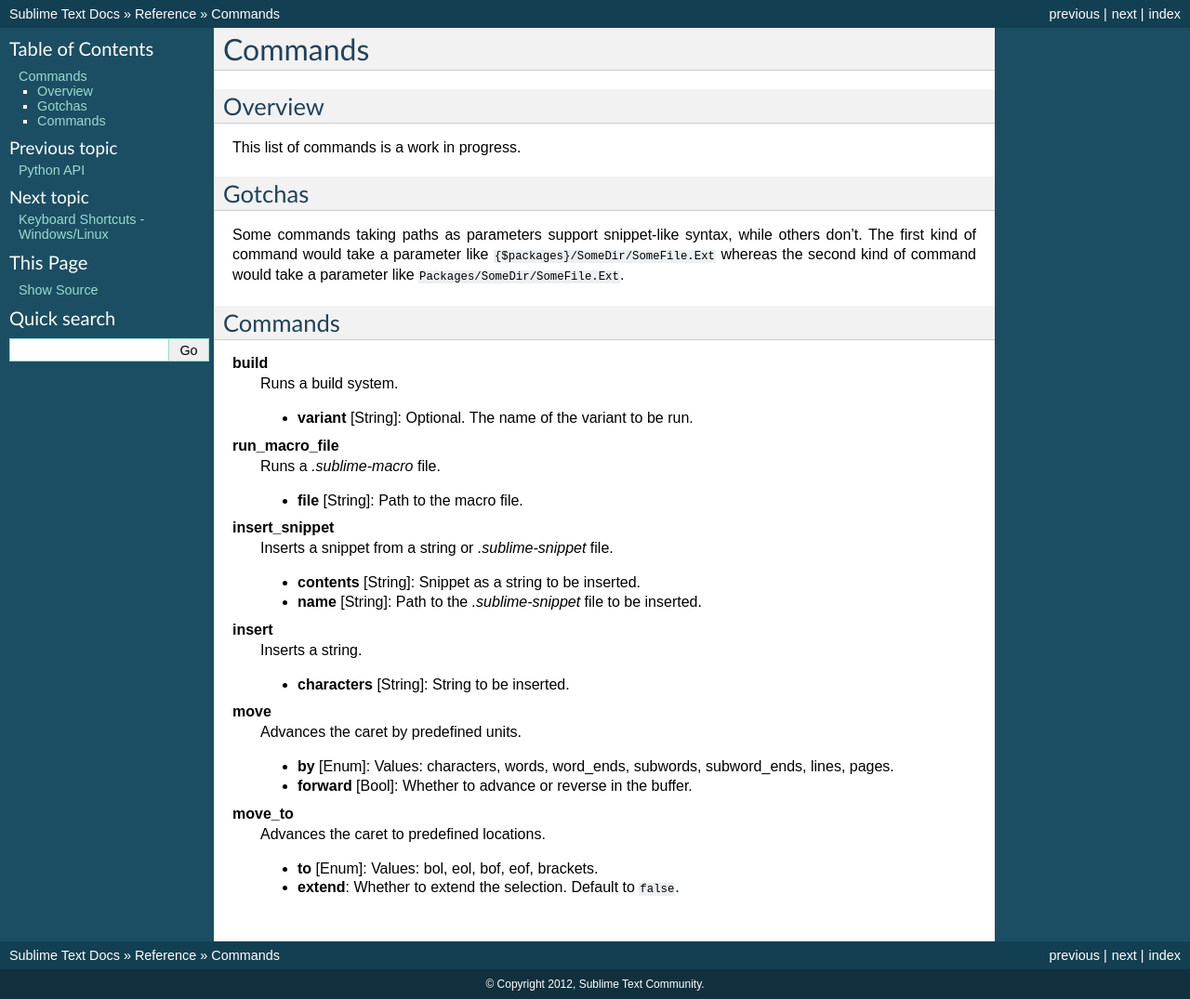
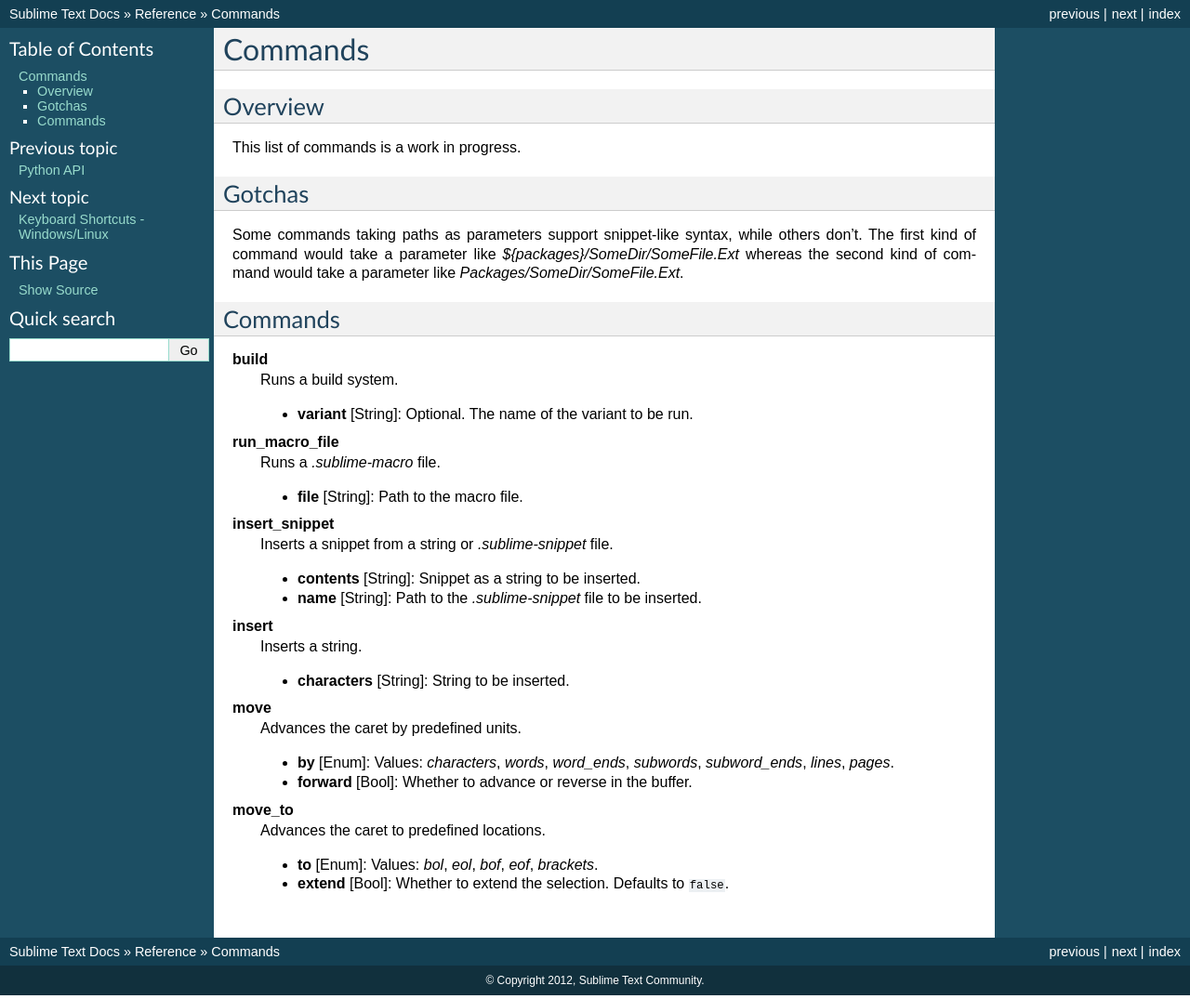
Before and after one commit to guillermooo/sublime-undocs, a Sphinx documentation site: the page built from source/reference/commands.rst, in a window 1280 px wide. Shown: the whole page at 93% size. Built offline with Sphinx 7.4.7, drawn with Linux system fonts in a browser that asks for light colours.

Commit message:
fix mistakes

```diff
--- a/source/reference/commands.rst
+++ b/source/reference/commands.rst
@@ -13,8 +13,8 @@
 
 Some commands taking paths as parameters support snippet-like syntax, while
 others don't. The first kind of command would take a parameter like
-``{$packages}/SomeDir/SomeFile.Ext`` whereas the second kind of command would
-take a parameter like ``Packages/SomeDir/SomeFile.Ext``.
+*${packages}/SomeDir/SomeFile.Ext* whereas the second kind of command would
+take a parameter like *Packages/SomeDir/SomeFile.Ext*.
 
 
 Commands
@@ -44,11 +44,11 @@
 **move**
 	Advances the caret by predefined units.
 
-	- **by** [Enum]: Values: characters, words, word_ends, subwords, subword_ends, lines, pages.
+	- **by** [Enum]: Values: *characters*, *words*, *word_ends*, *subwords*, *subword_ends*, *lines*, *pages*.
 	- **forward** [Bool]: Whether to advance or reverse in the buffer.
 
 **move_to**
 	Advances the caret to predefined locations.
 
-	- **to** [Enum]: Values: bol, eol, bof, eof, brackets.
-	- **extend**: Whether to extend the selection. Default to ``false``.
+	- **to** [Enum]: Values: *bol*, *eol*, *bof*, *eof*, *brackets*.
+	- **extend** [Bool]: Whether to extend the selection. Defaults to ``false``.
--- a/source/reference/plugins.rst
+++ b/source/reference/plugins.rst
@@ -128,7 +128,7 @@
 *******************************
 
 Sublime Text ships with a trimmed down standard library. Notable missing
-modules are the *gtk*, *multiprocessing* and *sqlite3* modules.
+modules are the *Tkinter*, *multiprocessing* and *sqlite3* modules.
 
 
 Automatic Plugin Reload
```
